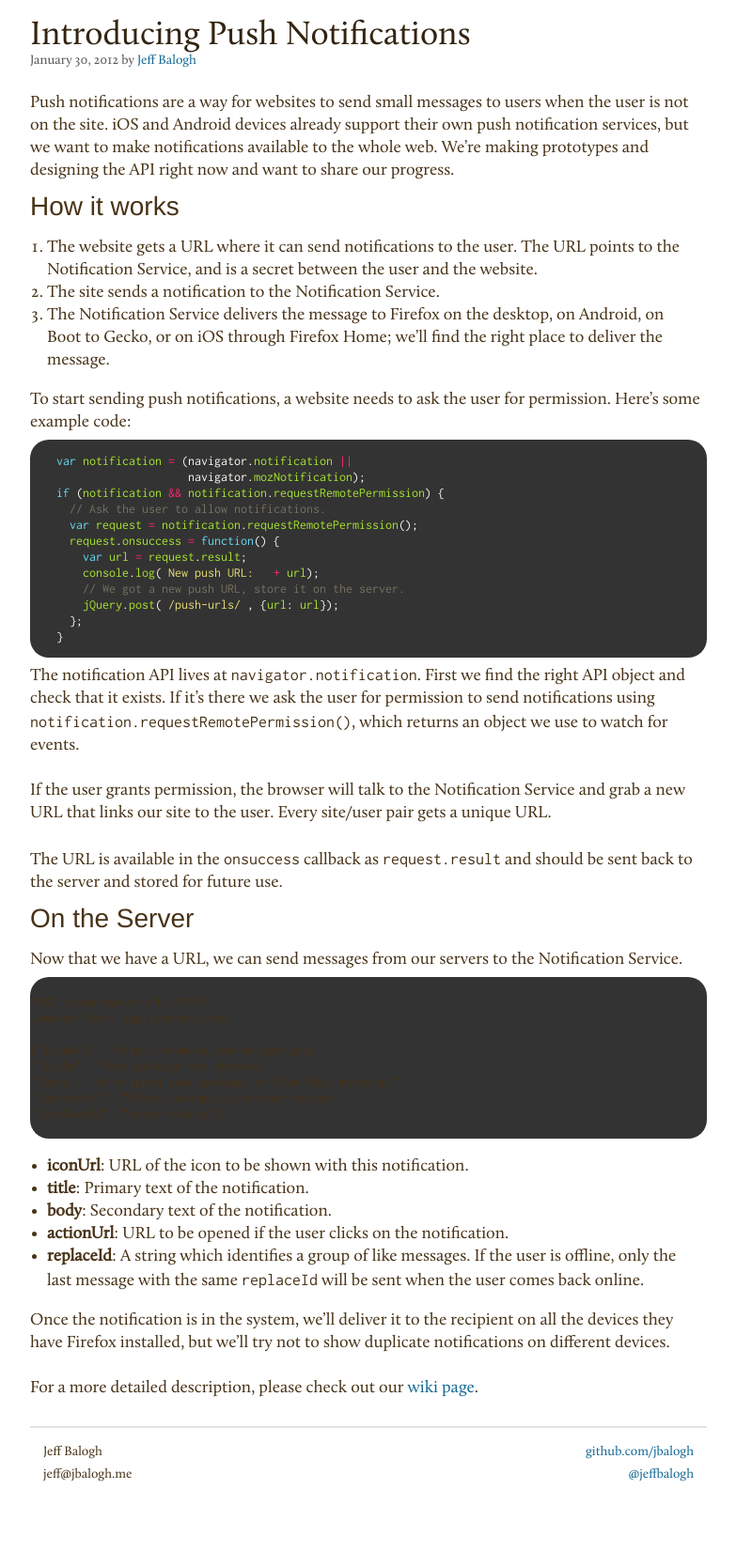
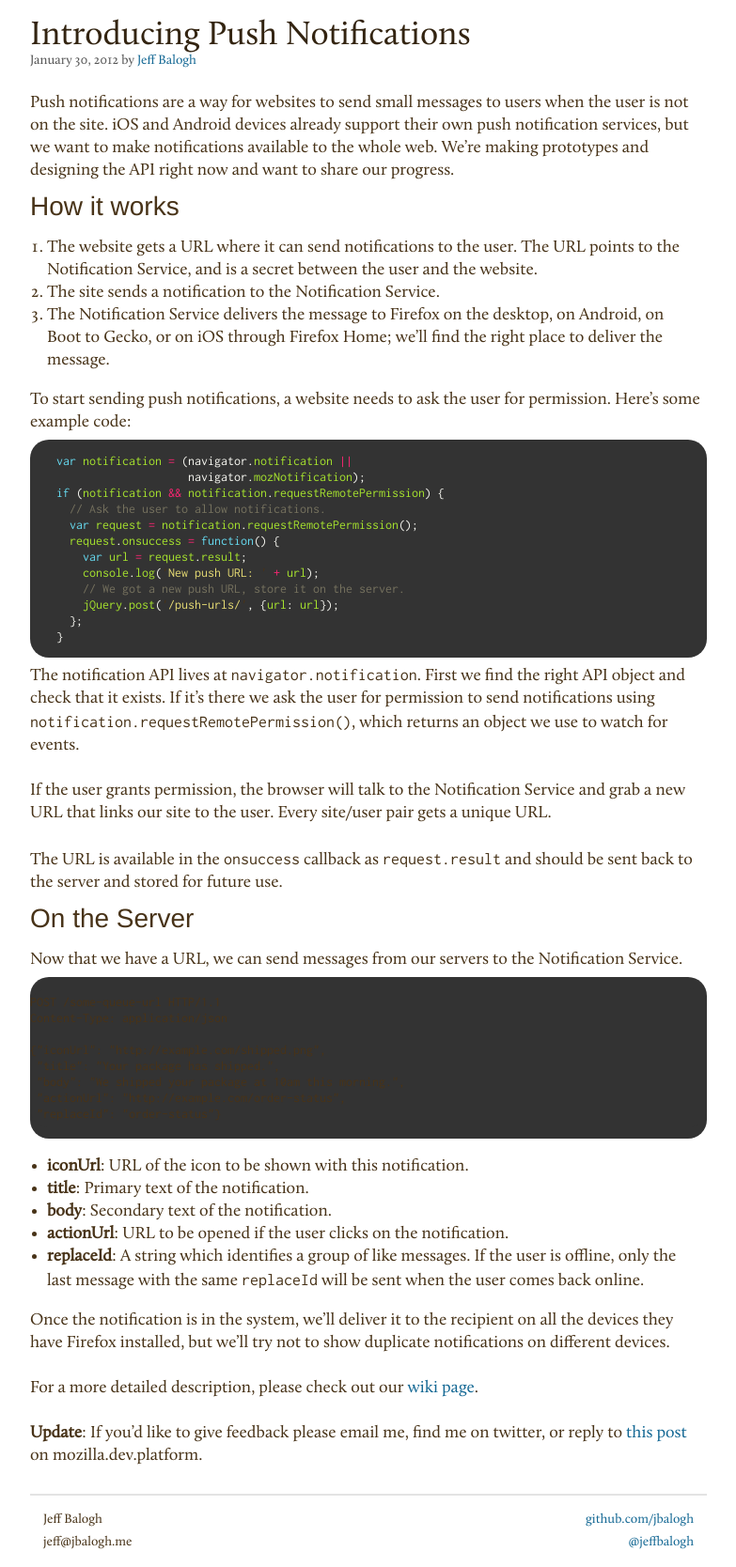
Before and after one commit to jbalogh/jbalogh.github.io, a Jekyll site: the page built from _posts/2012-01-30-push-notifications.md, in a window 1280 px wide. Shown: the whole page at 94% size, without its empty margins (248-1031 px from the left). Built offline with Jekyll 4.4.1, drawn with Linux system fonts in a browser that asks for light colours; Markdown is read by kramdown in place of the engine named in the settings; comment, search, counter and statistics services are not loaded; before the commit the page ends 1596 px from its top, so only the background shows below that.

Commit message:
feedback mechanisms

```diff
--- a/_posts/2012-01-30-push-notifications.md
+++ b/_posts/2012-01-30-push-notifications.md
@@ -81,3 +81,8 @@ duplicate notifications on different devices.
 For a more detailed description, please check out our [wiki page][1].
 
 [1]: https://wiki.mozilla.org/Services/Notifications/Push/API
+
+**Update**: If you'd like to give feedback please email me, find me on
+twitter, or reply to [this post][] on mozilla.dev.platform.
+
+[this post]: http://groups.google.com/group/mozilla.dev.platform/browse_thread/thread/52f0c86c6e164d84#
```
